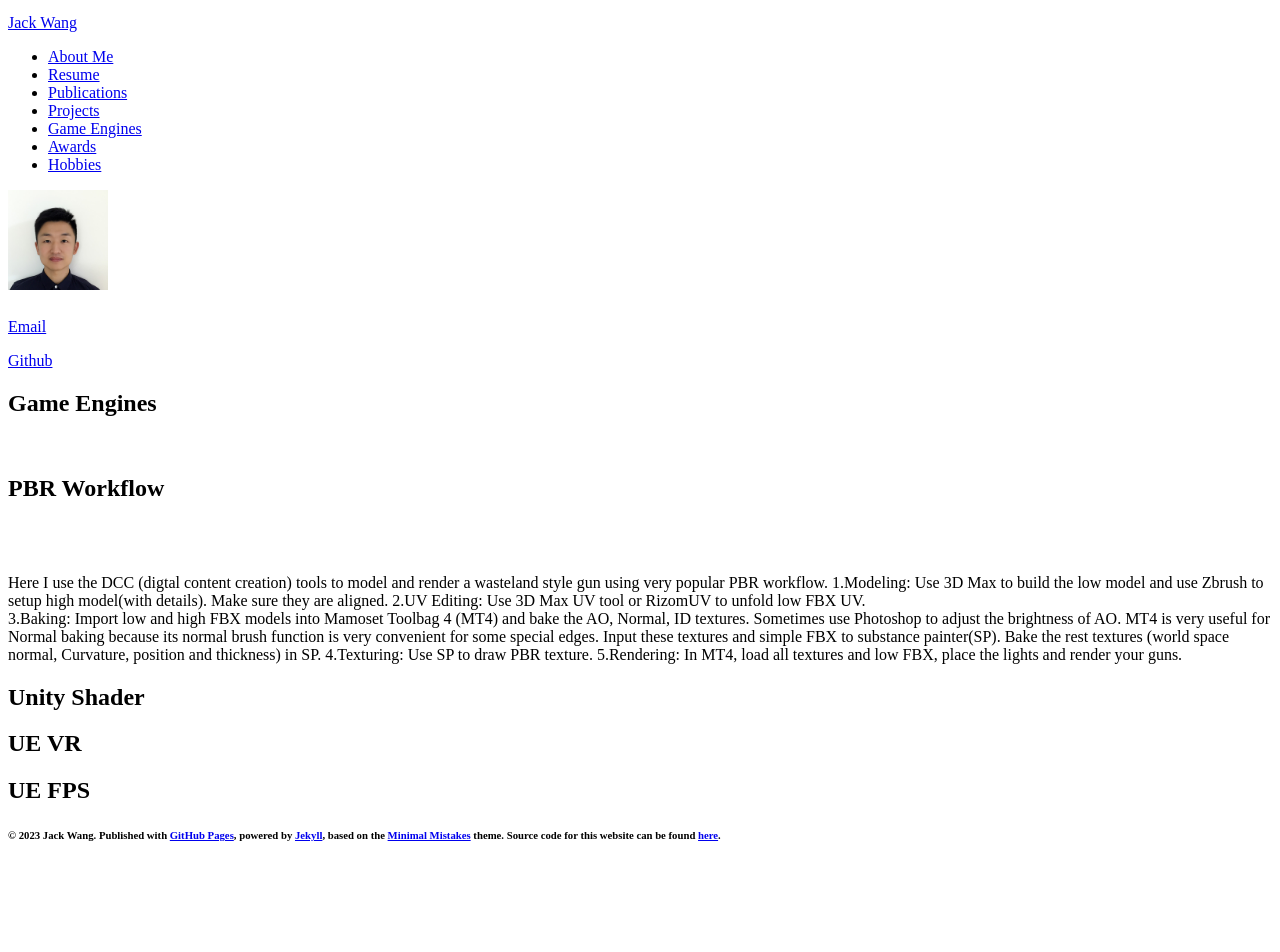
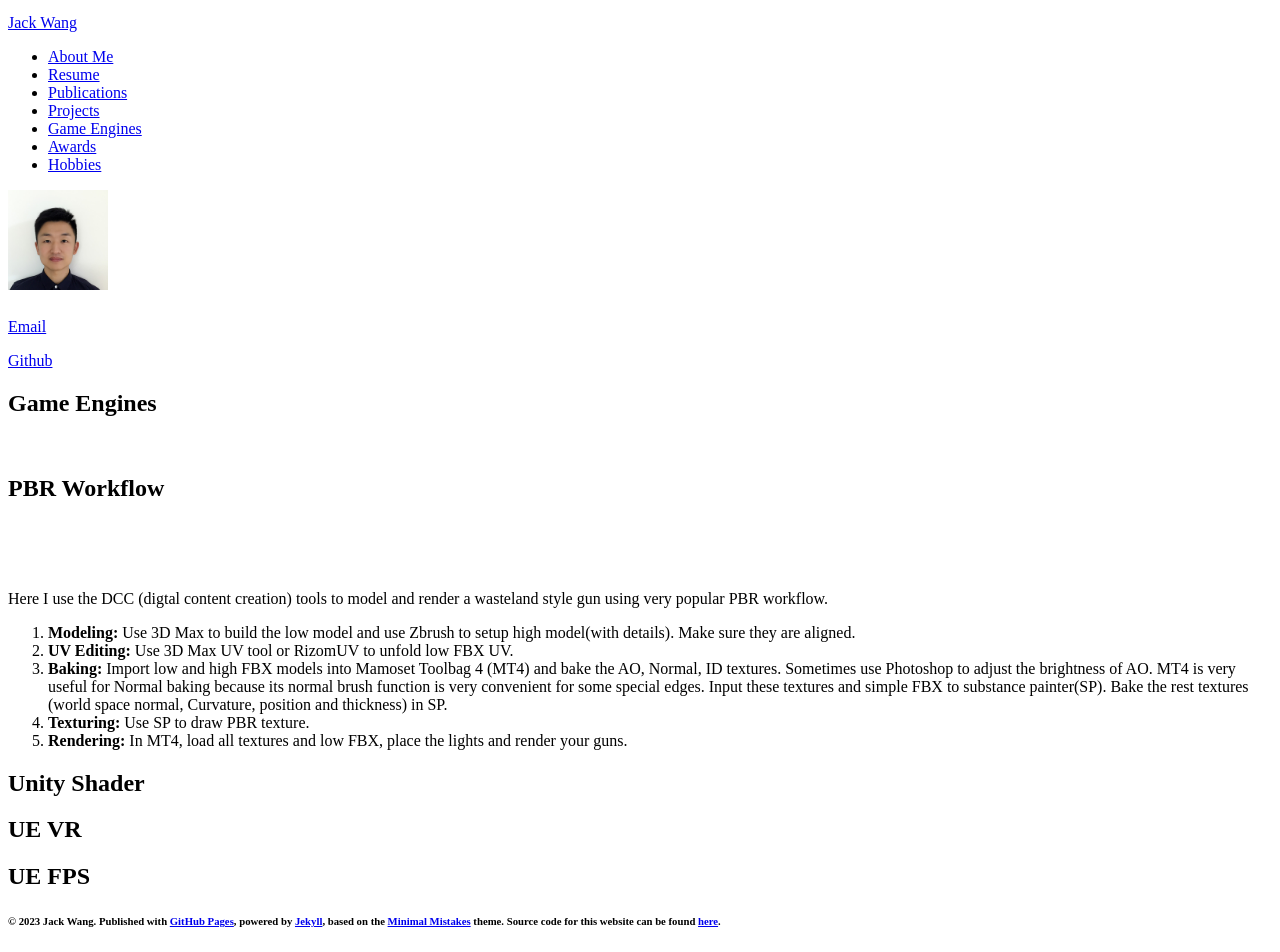
Before and after one commit to swang81/swang81.github.io, a Jekyll site: the page built from gameengines.md, in a window 1280 px wide, cut to the strip 112-1064 px from the top of the page. Built offline with Jekyll 4.4.1, drawn with Linux system fonts in a browser that asks for light colours; nearby versions of some CDN libraries; comment, search, counter and statistics services are not loaded; before the commit the page ends 978 px from its top, so only the background shows below that.

Commit message:
bold pbr

```diff
--- a/gameengines.md
+++ b/gameengines.md
@@ -14,12 +14,13 @@ title: Game Engines
 ![](images/ge/pbrgun2.jpg)
 
 <br>
+
 Here I use the DCC (digtal content creation) tools to model and render a wasteland style gun using very popular PBR workflow.
-1.Modeling: Use 3D Max to build the low model and use Zbrush to setup high model(with details). Make sure they are aligned.
-2.UV Editing: Use  3D Max UV tool or RizomUV to unfold low FBX UV.
-3.Baking: Import low and high FBX models into Mamoset Toolbag 4 (MT4) and bake the AO, Normal, ID textures. Sometimes use Photoshop to adjust the brightness of AO. MT4 is very useful for Normal baking because its normal brush function is very convenient for some special edges. Input these textures and simple FBX to substance painter(SP).  Bake the rest textures (world space normal, Curvature, position and thickness) in SP.
-4.Texturing: Use SP to draw PBR texture.
-5.Rendering: In MT4, load all textures and low FBX, place the lights and render your guns.
+1. **Modeling:** Use 3D Max to build the low model and use Zbrush to setup high model(with details). Make sure they are aligned.
+2. **UV Editing:** Use  3D Max UV tool or RizomUV to unfold low FBX UV.
+3. **Baking:** Import low and high FBX models into Mamoset Toolbag 4 (MT4) and bake the AO, Normal, ID textures. Sometimes use Photoshop to adjust the brightness of AO. MT4 is very useful for Normal baking because its normal brush function is very convenient for some special edges. Input these textures and simple FBX to substance painter(SP).  Bake the rest textures (world space normal, Curvature, position and thickness) in SP.
+4. **Texturing:** Use SP to draw PBR texture.
+5. **Rendering:** In MT4, load all textures and low FBX, place the lights and render your guns.
 
 ## Unity Shader
 
```
